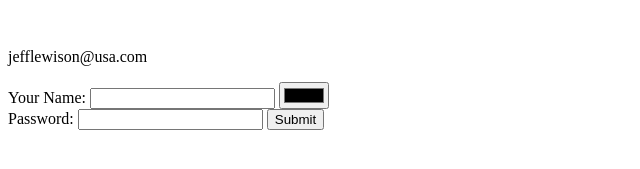
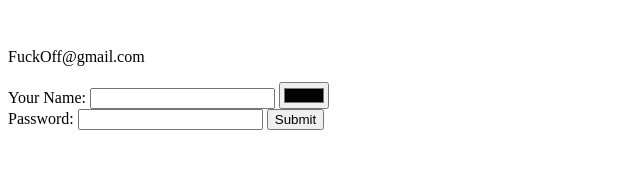
Before and after one commit to jlewison/cv, a plain HTML site: page contact.html in a window 1280 px wide. Shown: the part 147-316 px from the top of the page, 0-640 px from the left. Drawn offline with Linux system fonts and the light colour scheme.

Commit message:
Update contact.html

```diff
--- a/contact.html
+++ b/contact.html
@@ -10,7 +10,7 @@
     <p>Fake phone</p>
     <p><a href="https://wonderfulnews.co">Website </a></p>
     <br>
-    <p>jefflewison@usa.com</p>
+    <p>FuckOff@gmail.com</p>
     <form class="" action="index.html" method="post">
       <label for="">Your Name:</label>
       <input type="text" name="" value="">
```
